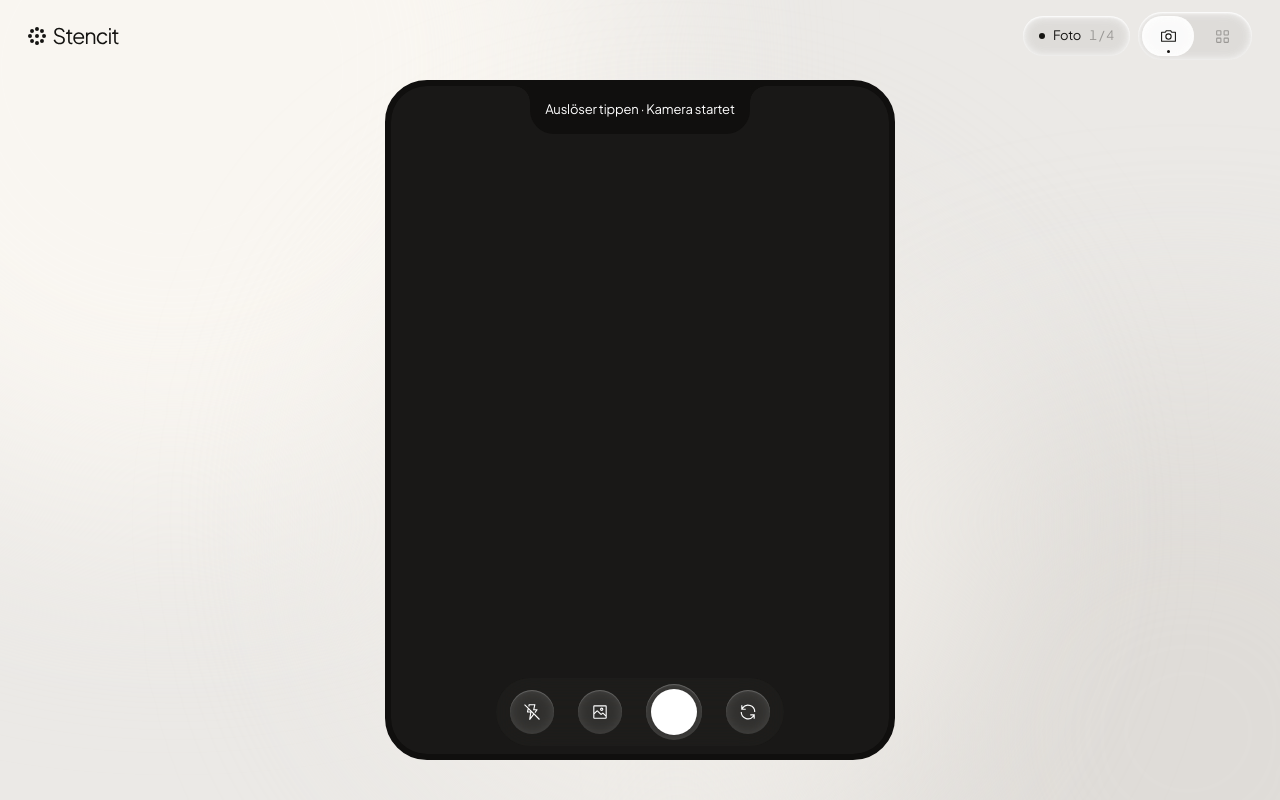
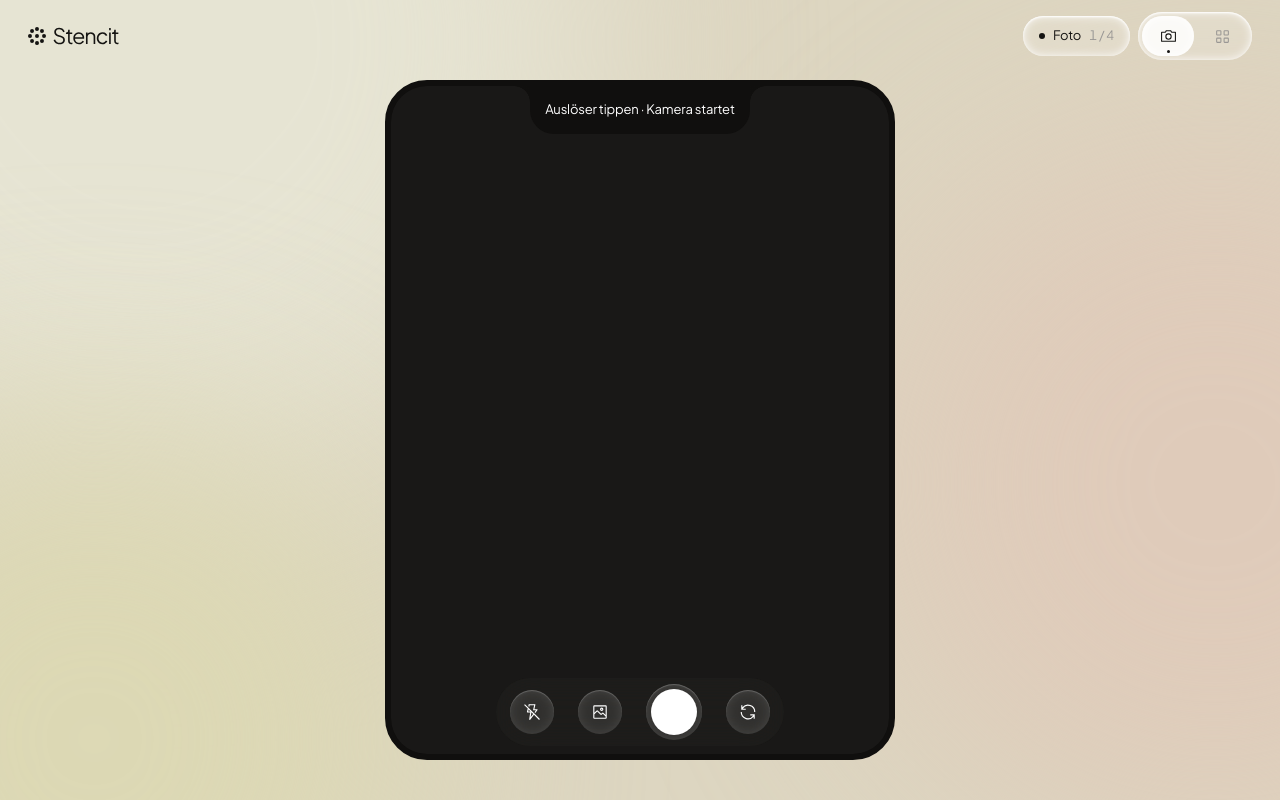
Before and after one commit to jopassenberg/TryOnFlash, a plain HTML site: page public/index.html in a window 1280 px wide. Drawn offline with Linux system fonts and the light colour scheme.

Commit message:
Studio-Hintergrund nach Vorbild: sandiges Beige mit weichem Farbverlauf, Glas-Knöpfe heller als der Grund
Farben aus dem Referenzbild gemessen: Mitte #DFD8BD, oben links #DDDCC8, links #DEDBB8, rechts #DDCFBD.

Co-Authored-By: Claude Opus 5.5 <noreply@anthropic.com>

```diff
--- a/public/index.html
+++ b/public/index.html
@@ -29,7 +29,7 @@
     /* konzentrisch: Karte außen 42 → innen 36 (Rahmen 6) → Leiste 28 bei 8 Abstand → Buttons 22 bei 6 Innenabstand */
     --r-outer: 42px; --r-inner-card: calc(var(--r-outer) - var(--frame-w)); --inset: 8px;
     /* Glas-Knopf: fast durchsichtig, weißer Schein von innen (kein Rand, kein Schatten nach außen) */
-    --gb: oklch(19% .003 75 / .06); --gb-hover: oklch(19% .003 75 / .09);
+    --gb: oklch(100% 0 0 / .16); --gb-hover: oklch(100% 0 0 / .26);
     --gb-glow: inset 0 1px 2px oklch(100% 0 0 / 1), inset 0 0 10px oklch(100% 0 0 / .9);
     --gd: oklch(100% 0 0 / .09); --gd-hover: oklch(100% 0 0 / .14);
     --gd-glow: inset 0 1px 1px oklch(100% 0 0 / .22), inset 0 0 12px oklch(100% 0 0 / .1);
@@ -45,14 +45,14 @@
   svg { flex: none; }
   .ic { width: 20px; height: 20px; fill: currentColor; }
 
-  /* Hintergrund: warmes helles Grau mit einem ganz weichen, verschwommenen Verlauf (oben links heller, unten rechts
-     etwas grauer), damit die Glas-Knöpfe mit ihrem weißen Schein sichtbar werden */
-  body { background: oklch(93.5% .005 80); }
+  /* Hintergrund nach Vorbild: sandiges Beige mit weichem, verschwommenem Farbverlauf. Oben links heller und
+     neutraler (#DDDCC8), links leicht gelblich (#DEDBB8), rechts leicht rosé (#DDCFBD), Mitte #DFD8BD. */
+  body { background: #ddd6c1; }
   .aura { position: fixed; inset: 0; z-index: -1; overflow: hidden; pointer-events: none; }
   .aura i { position: absolute; border-radius: 50%; filter: blur(110px); animation: drift 26s ease-in-out infinite alternate; }
-  .aura i:nth-child(1) { width: 70vmax; height: 70vmax; left: -22vmax; top: -30vmax; background: oklch(97.5% .008 85); }
-  .aura i:nth-child(2) { width: 55vmax; height: 55vmax; right: -20vmax; bottom: -22vmax; background: oklch(89.5% .006 70); animation-duration: 32s; }
-  .aura i:nth-child(3) { width: 45vmax; height: 45vmax; left: 30vmax; top: 18vmax; background: oklch(95% .007 80); animation-duration: 29s; }
+  .aura i:nth-child(1) { width: 70vmax; height: 70vmax; left: -24vmax; top: -32vmax; background: #e6e4d3; }
+  .aura i:nth-child(2) { width: 50vmax; height: 50vmax; left: -18vmax; bottom: -20vmax; background: #dcd8b4; animation-duration: 31s; }
+  .aura i:nth-child(3) { width: 55vmax; height: 55vmax; right: -22vmax; top: 10vmax; background: #dfcbba; animation-duration: 29s; }
   .aura i:nth-child(4) { display: none; }
   @keyframes drift { to { transform: translate(6vmax, 4vmax) scale(1.08); } }
 
```
